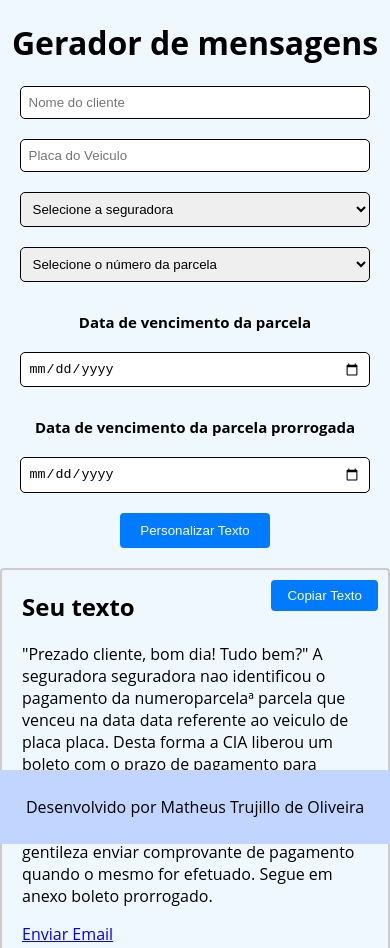
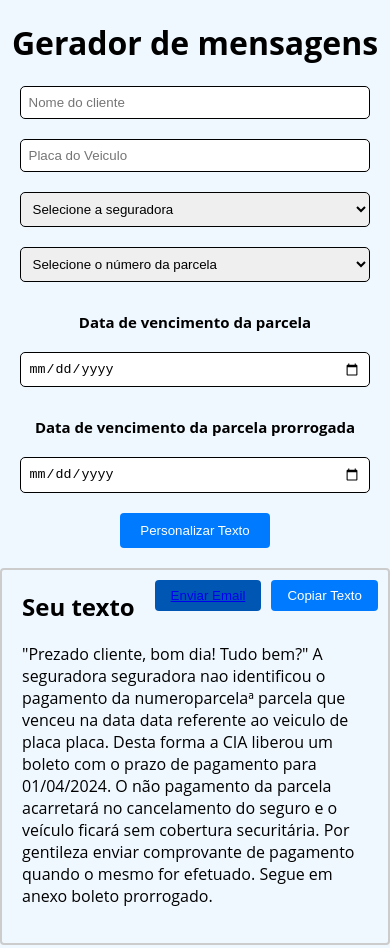
Before and after one commit to MatheusTrujillo/GeradorDeMensagens, a plain HTML site: page index.html in a window 390 px wide. Shown: the top 948 px of the page. Drawn offline with Linux system fonts and the light colour scheme; a web font is replaced by a local one.

Commit message:
Changes v0.1
Alteracao na formatacao no texto ao gerar email.

Alteracoes visuais para maior facilidade na usabilidade

```diff
--- a/Script/script.js
+++ b/Script/script.js
@@ -34,13 +34,11 @@ function personalizarTexto() {
     var dataFormatada = formatarData(data);
     var dataFormatadaProrrogada = formatarData(dataProrrogada);
 
-    var textoPersonalizado = `Prezado ${nomeCliente}, bom dia! Tudo bem? A seguradora ${seguradora} não identificou o pagamento da ${numeroParcela}ª parcela que venceu na data ${dataFormatada} referente ao veículo de placa ${placa}.
-
-    Desta forma a CIA liberou um boleto com o prazo de pagamento para ${dataFormatadaProrrogada} O não pagamento da parcela acarretará no cancelamento do seguro e o veículo ficará sem cobertura securitária.
-
-    Por gentileza enviar comprovante de pagamento quando o mesmo for efetuado.
-
-    Segue em anexo boleto prorrogado.`;
+    var textoPersonalizado = "Prezado " + nomeCliente + ", bom dia! Tudo bem?\n\n" +
+    "A seguradora " + seguradora + " não identificou o pagamento da " + numeroParcela + "ª parcela que venceu na data " + dataFormatada + " referente ao veículo de placa " + placa + ".\n\n" +
+    "Desta forma a CIA liberou um boleto com o prazo de pagamento para " + dataFormatadaProrrogada + ". O não pagamento da parcela acarretará no cancelamento do seguro e o veículo ficará sem cobertura securitária.\n\n" +
+    "Por gentileza enviar comprovante de pagamento quando o mesmo for efetuado.\n\n" +
+    "Segue em anexo boleto prorrogado.";
 
     document.getElementById('textoPersonalizado').textContent = textoPersonalizado;
 }
@@ -65,7 +63,7 @@ function copiarTexto() {
 
 function enviarEmail() {
     var texto = document.getElementById('textoPersonalizado').textContent;
-    var assunto = encodeURIComponent("Assunto do Email");
+    var assunto = encodeURIComponent("Parcela em Atraso - Segurado: ");
     var corpoEmail = encodeURIComponent(texto);
 
     var linkEmail = "mailto:?subject=" + assunto + "&body=" + corpoEmail;
--- a/Styles/style.css
+++ b/Styles/style.css
@@ -83,6 +83,23 @@ button:hover {
     background-color: #0056b3;
 }
 
+#btnEnviarEmail {
+    position: absolute;
+    top: 10px; /* Distância do topo */
+    right: 15vh; /* Distância da direita */
+    padding: 8px 16px;
+    background-color: #fff;
+    color: #ffffff;
+    border: none;
+    border-radius: 4px;
+    cursor: pointer;
+    transition: all 0.3s ease-in;
+}
+
+
+#btnEnviarEmail {
+    background-color: #0056b3;
+}
 .textoPronto h2 {
     margin-top: 0;
 }
@@ -105,4 +122,8 @@ footer {
     .textoPronto {
         max-width: 95%; /* Alterado para largura responsiva */
     }
+    footer {
+            position: relative; /* Alterado para position relative */
+        }
+
 }
--- a/index.html
+++ b/index.html
@@ -70,6 +70,7 @@
 
     <div class="textoPronto">
         <button id="btnCopiar" onclick="copiarTexto()">Copiar Texto </button>
+        <button id="btnEnviarEmail"><a  href="#" onclick="enviarEmail()">Enviar Email</a></button>
         <h2>Seu texto</h2>
         <p id="textoPersonalizado">"Prezado cliente, bom dia! Tudo bem?"
             A seguradora seguradora nao identificou o pagamento da numeroparcelaª parcela que venceu na data data referente ao veiculo de placa placa.
@@ -81,8 +82,6 @@
             Segue em anexo boleto prorrogado.
         </p>
 
-        <a id="btnEnviarEmail" href="#" onclick="enviarEmail()">Enviar Email</a>
-
     </div>
 
     <footer>
```
Also changed, not shown: 1 other file.
